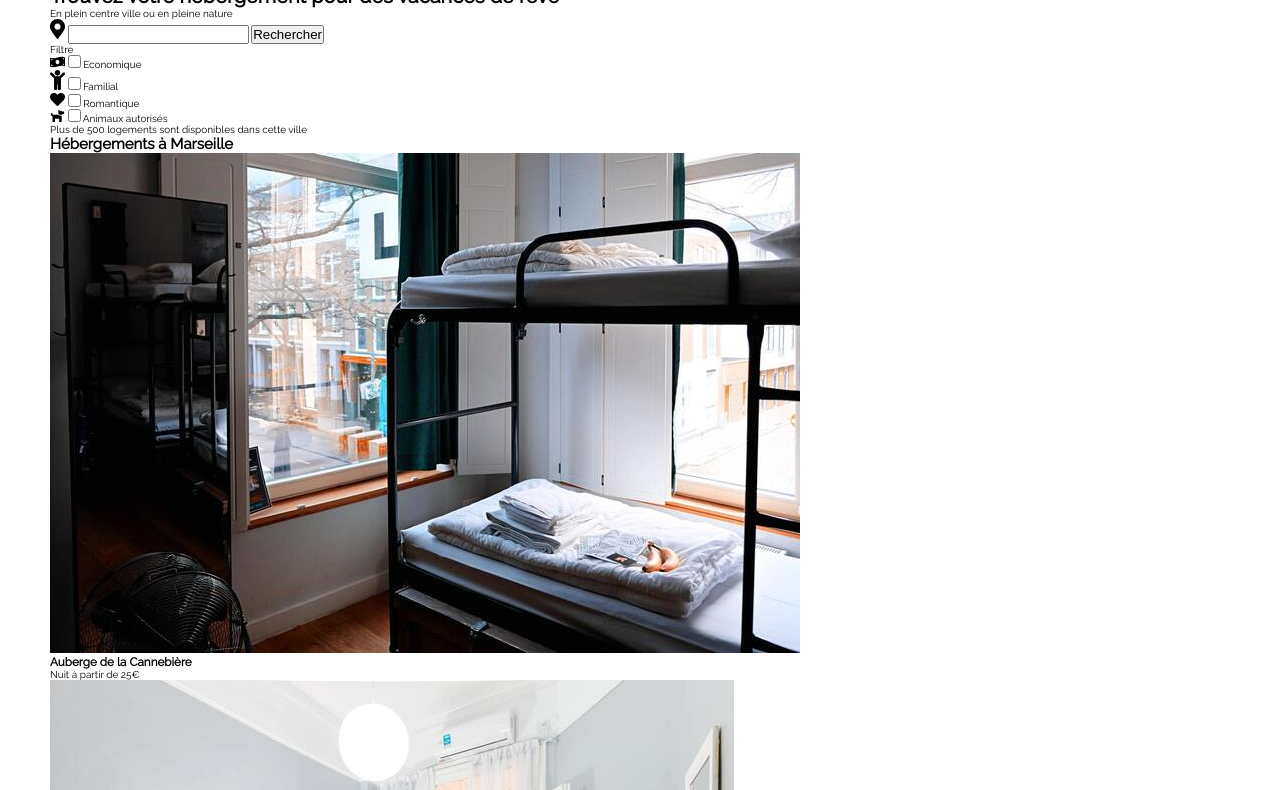
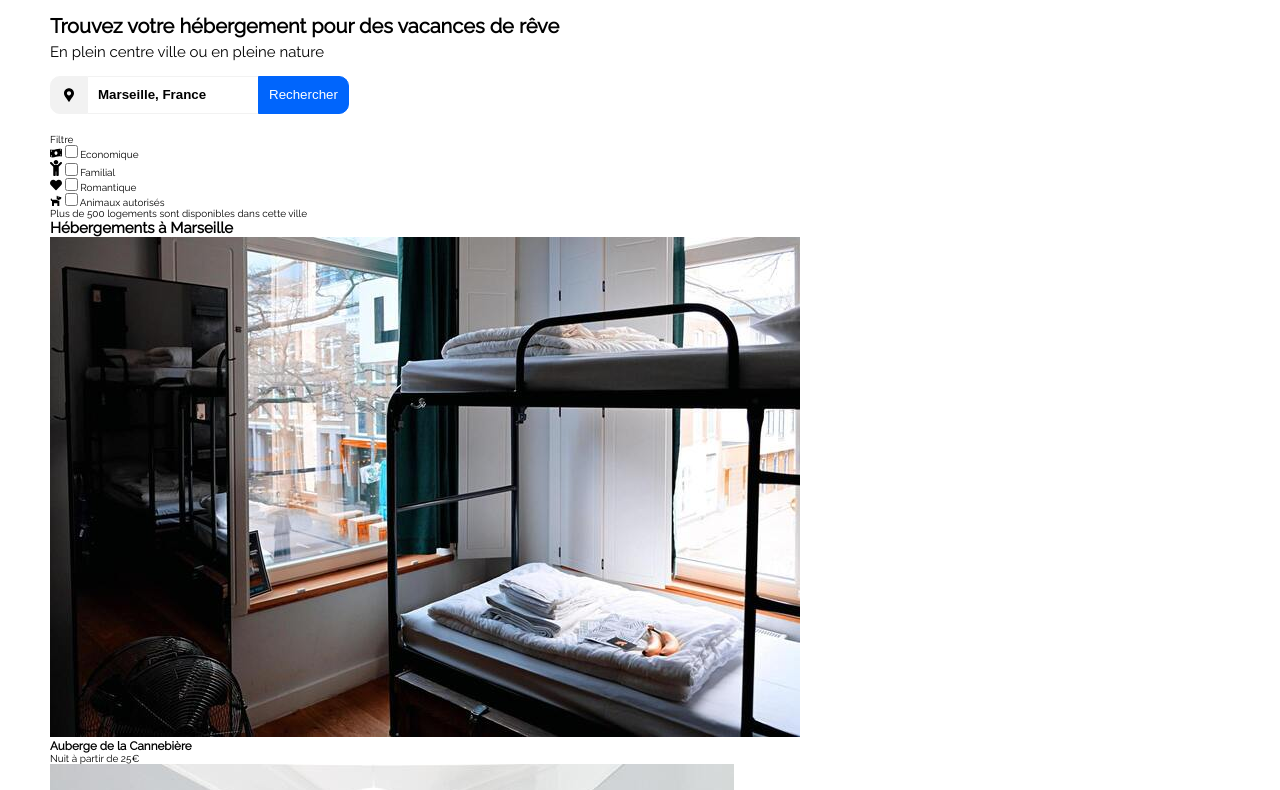
Before and after one commit to DamienPinna/reservia, a website: page index.html in a window 1280 px wide. Shown: the part 122-912 px from the top of the page. Drawn offline with Linux system fonts and the light colour scheme.

Commit message:
stylisation de la partie recherche

```diff
--- /dev/null
+++ b/design/sass/_variables.scss
@@ -0,0 +1,3 @@
+$primary-color: #0065FC;
+$secondary-color: #DEEBFF;
+$background-color: #F2F2F2;
--- a/design/sass/style.scss
+++ b/design/sass/style.scss
@@ -1,3 +1,5 @@
+@import './variables';
+
 /* INITIALISATION */
 
 *, *::before, *::after {
@@ -13,16 +15,18 @@ html {
 }
 
 
-/* VARIABLES */
-
-$primary-color: #0065FC;
-$secondary-color: #DEEBFF;
-$background-color: #F2F2F2;
-
 /* GENERAL */
 
+h1 {
+   margin: 3rem 0 0.5rem 0;
+}
+
+aside {
+   font-size: 1.5rem;
+}
+
 .icone {
-   width: 1.5rem;
+   width: 1.2rem;
 }
 
 ul {
@@ -60,3 +64,45 @@ nav {
    width: 37rem;
    font-size: 1.7rem;
 }
+
+/* HEADER */
+
+.recherche {
+   margin: 1.5rem 0 2rem 0;
+   display: flex;
+
+   .container-icone-localisation {
+      display: flex;
+      justify-content: center;
+      width: 3.8rem;
+      border: 0.1rem solid $background-color;
+      border-top-left-radius: 1rem;
+      border-bottom-left-radius: 1rem;
+      background-color: $background-color;
+
+      .icone-localisation {
+         width: 1rem;
+      }
+   }
+
+   button {
+      cursor: pointer;
+      color: #fff;
+      padding: 1rem;
+      border: 0.1rem solid $primary-color;
+      border-top-right-radius: 1rem;
+      border-bottom-right-radius: 1rem;
+      background-color: $primary-color;
+   }
+
+   input {
+      width: 17rem;
+      height: 3.75rem;
+      padding-left: 1rem;
+      font-weight: bold;
+      border-top: 0.1rem solid $background-color;
+      border-bottom: 0.1rem solid $background-color;
+      border-left: none;
+      border-right: none;
+   }
+}
--- a/index.html
+++ b/index.html
@@ -24,9 +24,13 @@
             <aside>En plein centre ville ou en pleine nature</aside>
 
             <form action="#" method="post">
-               <img class="icone" src="./images/icones/map-marker-alt-solid.svg" alt="icone représentant un point de localisation">
-               <input type="text">
-               <button type="submit">Rechercher</button>
+               <div class="recherche">
+                  <div class="container-icone-localisation">
+                     <img class="icone-localisation" src="./images/icones/map-marker-alt-solid.svg" alt="icone représentant un point de localisation">
+                  </div>
+                  <input type="text" value="Marseille, France">
+                  <button type="submit">Rechercher</button>
+               </div>
 
                <div>
                   <p>Filtre</p>
```
Also changed, not shown: design/css/style.css, 1 other file.
